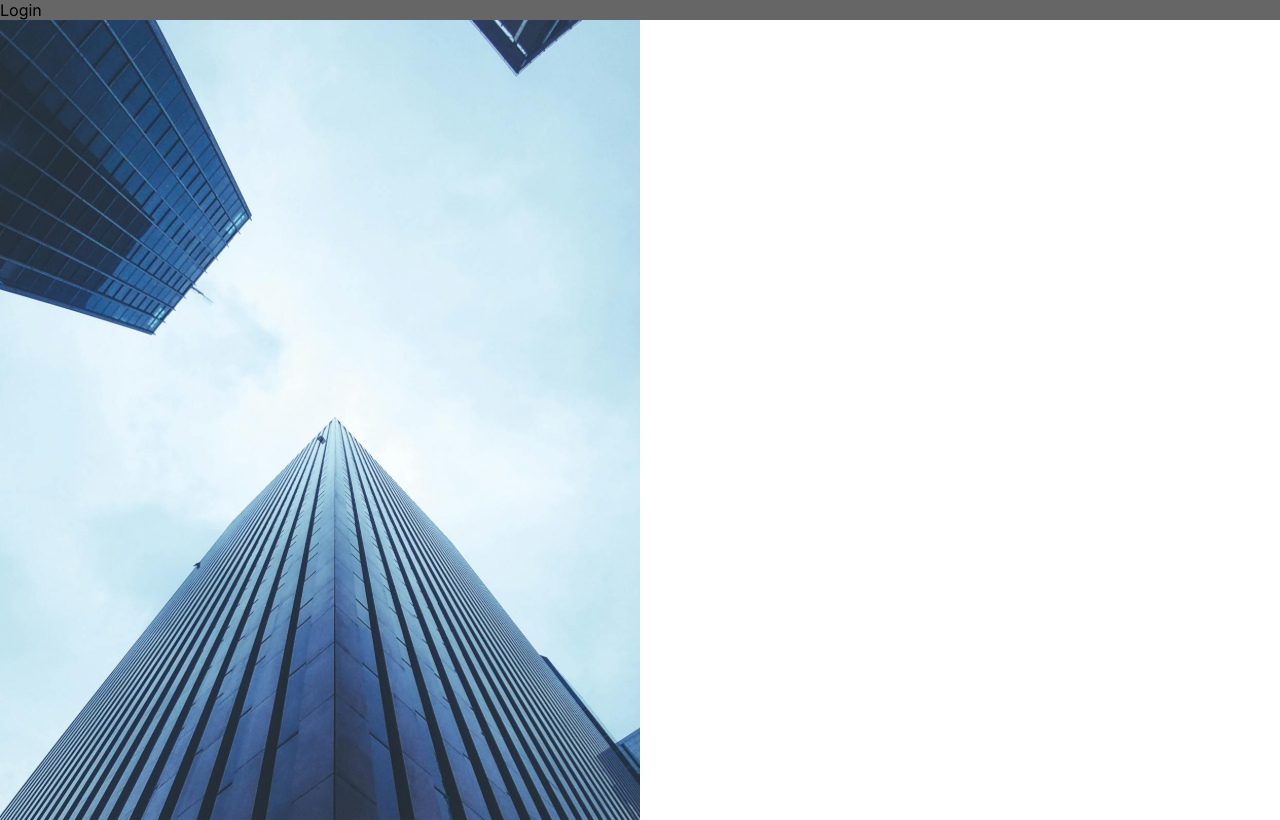
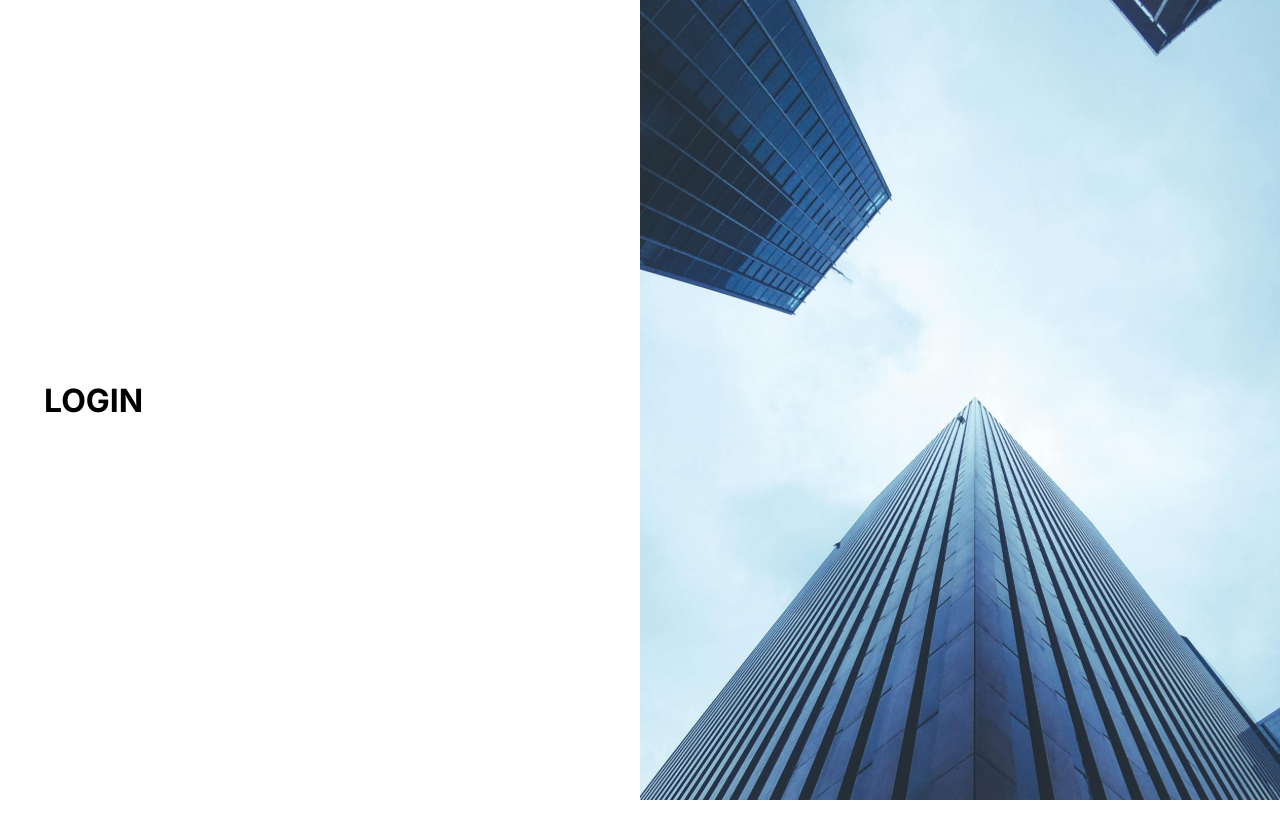
Before and after one commit to JonatasPablo/dnc-sales-dashboard-jp, a React (Vite) app: page / in a window 1280 px wide. Built offline with nearby package versions, Linux system fonts and the light colour scheme.

Commit message:
Feat material-ui-insert

```diff
--- a/package.json
+++ b/package.json
@@ -10,6 +10,11 @@
     "preview": "vite preview"
   },
   "dependencies": {
+    "@emotion/react": "^11.14.0",
+    "@emotion/styled": "^11.14.1",
+    "@mui/icons-material": "^5.18.0",
+    "@mui/material": "^5.18.0",
+    "@mui/system": "^5.18.0",
     "@types/styled-components": "^5.1.36",
     "react": "^19.1.1",
     "react-dom": "^19.1.1",
--- /dev/null
+++ b/src/components/BannerImage.tsx
@@ -0,0 +1,8 @@
+import styled from 'styled-components'
+
+export const BannerImage = styled.div`
+    background-image: url(/login-image.svg);
+    background-size: cover;
+    height: 100vh;
+    width: 50vw;
+`
--- /dev/null
+++ b/src/components/index.ts
@@ -0,0 +1 @@
+export * from './BannerImage'
--- a/src/pages/Login.tsx
+++ b/src/pages/Login.tsx
@@ -1,21 +1,34 @@
-import styled from 'styled-components'
-
-const LoginArea = styled.div`
-    background: #666;
-`
-
-const LoginImage = styled.div`
-    background-image: url(/login-image.svg);
-    background-size: cover;
-    height: 100vh;
-    width: 50vw;
-`
+import { Box, Container, Grid } from '@mui/material'
+import { BannerImage } from '@/components'
 
 function Login() {
     return (
         <>
-            <LoginArea>Login</LoginArea>
-            <LoginImage />
+            <Box>
+                <Grid container>
+                    <Grid
+                        item
+                        xs={12}
+                        sm={6}
+                        sx={{
+                            alignItems: 'center',
+                            display: 'flex',
+                            height: '100vh',
+                        }}
+                    >
+                        <Container maxWidth="sm">
+                            <h1>LOGIN</h1>
+                        </Container>
+                    </Grid>
+
+                    <Grid
+                        item
+                        sm={6}
+                        sx={{ display: {xs: 'none', sm: 'block'} }}>
+                        <BannerImage />
+                    </Grid>
+                </Grid>
+            </Box>
         </>
     )
 }
--- a/src/pages/Registration.tsx
+++ b/src/pages/Registration.tsx
@@ -1,21 +1,35 @@
-import styled from 'styled-components'
-
-const RegistrationArea = styled.div`
-    background: #333;
-`
-
-const RegistrationImage = styled.div`
-    background-image: url(/login-image.svg);
-    background-size: cover;
-    height: 100vh;
-    width: 50vw;
-`
+import { Box, Container, Grid } from '@mui/material'
+import { BannerImage } from '@/components'
 
 function Registration() {
     return (
         <>
-            <RegistrationArea>Registration</RegistrationArea>
-            <RegistrationImage />
+            <Box>
+                <Grid container>
+                    <Grid
+                        item
+                        xs={12}
+                        sm={6}
+                        sx={{
+                            alignItems: 'center',
+                            display: 'flex',
+                            height: '100vh',
+                        }}
+                    >
+                        <Container maxWidth="sm">
+                            <h1>CADASTRO</h1>
+                        </Container>
+                    </Grid>
+
+                    <Grid
+                        item
+                        sm={6}
+                        sx={{ display: { xs: 'none', sm: 'block' } }}
+                    >
+                        <BannerImage />
+                    </Grid>
+                </Grid>
+            </Box>
         </>
     )
 }
--- a/tsconfig.app.json
+++ b/tsconfig.app.json
@@ -9,7 +9,7 @@
     "skipLibCheck": true,
     "baseUrl": ".",
     "paths": {
-      "@*": ["src/*"]
+      "@/*": ["src/*"]
     },
 
     /* Bundler mode */
--- a/vite.config.ts
+++ b/vite.config.ts
@@ -1,17 +1,3 @@
-// import { defineConfig } from 'vite'
-// import react from '@vitejs/plugin-react'
-// import path from 'path'
-
-// // https://vite.dev/config/
-// export default defineConfig({
-//   plugins: [react()],
-//   resolve: {
-//     alias: {
-//       '@': path.resolve(__dirname, './src')
-//     }
-//   }
-// })
-
 import { defineConfig } from 'vite'
 import react from '@vitejs/plugin-react'
 import path from 'path'
@@ -20,6 +6,9 @@
 // https://vitejs.dev/config/
 export default defineConfig({
   plugins: [react(), tsconfigPaths()],
+  optimizeDeps: {
+    include: ['@emotion/styled'],
+  },
   resolve: {
     alias: {
       '@': path.resolve(__dirname, './src'),
@@ -28,7 +17,4 @@
   server: {
     host: true,
   },
-  optimizeDeps: {
-    include: ['@emotion/styled'],
-  },
 })
```
Also changed, not shown: 2 other files (tests, documents, lock files or other folders).
